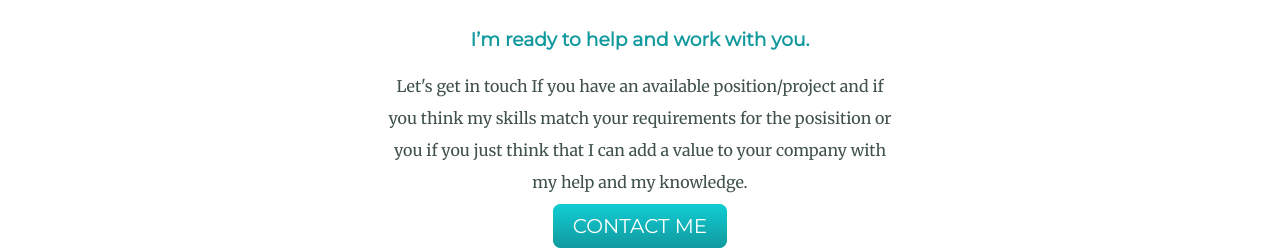
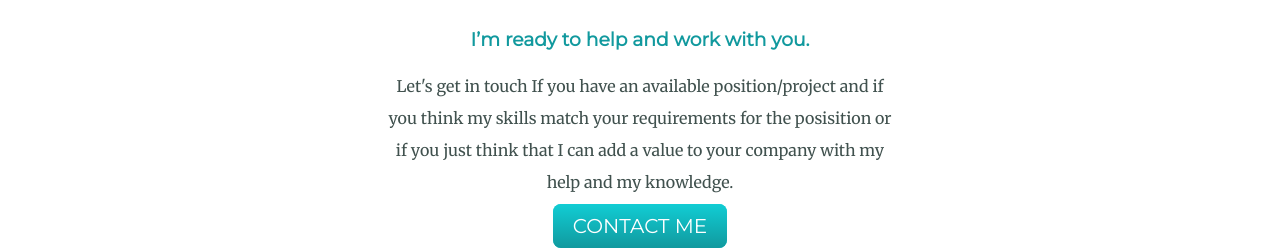
Before and after one commit to omeraranmaz/cv, a plain HTML site: page index.html in a window 1280 px wide. Shown: the part 2200-2450 px from the top of the page. Drawn offline with Linux system fonts and the light colour scheme.

Commit message:
Update index.html

```diff
--- a/index.html
+++ b/index.html
@@ -46,7 +46,7 @@
       <div class="contact-me">
         <h2>Get In Touch</h2>
         <h3>I’m ready to help and work with you.</h3>
-        <p class="">Let's get in touch If you have an available position/project and if you think my skills match your requirements for the posisition or you if you just think that I can add a value to your company with my help and my knowledge.</p>
+        <p class="">Let's get in touch If you have an available position/project and if you think my skills match your requirements for the posisition or if you just think that I can add a value to your company with my help and my knowledge.</p>
         <a class="btn" href="mailto:omeraranmaz@gmail.com">CONTACT ME</a>
       </div>
     </div>
```
